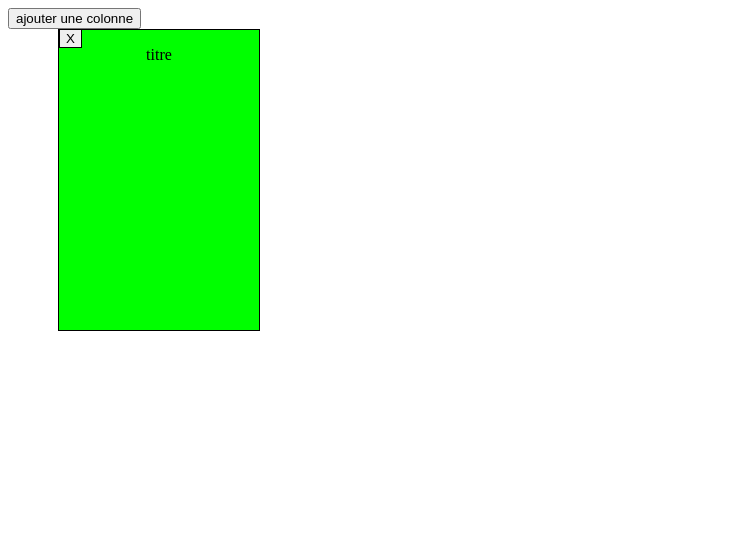
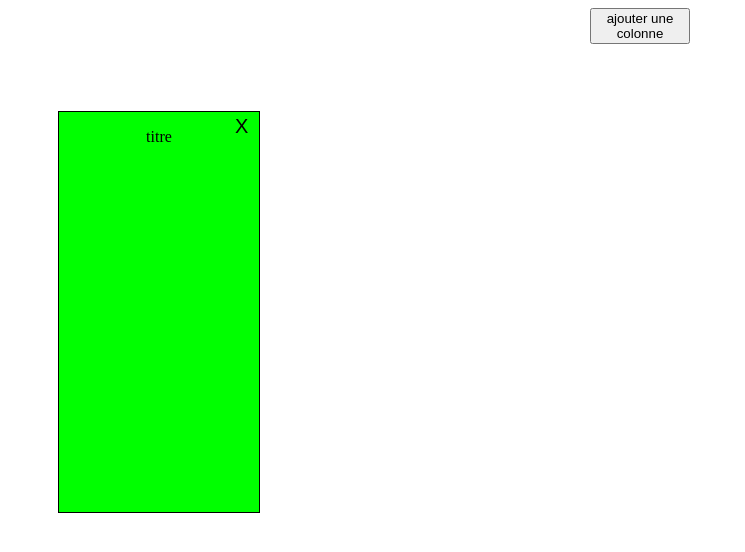
Before and after one commit to Pakopac/My-todo-list, a plain HTML site: page index.html in a window 1280 px wide. Both pictures are taken after a click on the button "ajouter une colonne". Shown: the whole page, without its empty margins (0-745 px from the left). Drawn offline with Linux system fonts and the light colour scheme.

Commit message:
No back at line

```diff
--- a/index.html
+++ b/index.html
@@ -1,14 +1,14 @@
 <!DOCTYPE html>
 <html lang="en">
-    <head>
-        <meta charset="UTF-8">
+             <meta charset="UTF-8">
         <title>Title</title>
         <link rel="stylesheet" href="styles.css" type="text/css">
         <script src="script.js"></script>
     </head>
     <body>
-    <button id="add">ajouter une colonne</button>
-    <br>
-    <div id="columns"></div>
+        <button id="add">ajouter une colonne</button>
+        <br>
+            <div id="columns">
+            </div>
     </body>
 </html>
--- a/script.js
+++ b/script.js
@@ -20,9 +20,9 @@ window.onload = function(){
         var task = document.querySelectorAll('.column');
         var button = document.querySelectorAll('.delete');
         for (var i = 0; i < task.length; i++) {
-             button[i].addEventListener('click', remove, false);
+            button[i].addEventListener('click', remove, false);
         }
 
-	};
+    };
 
 };
--- a/styles.css
+++ b/styles.css
@@ -1,19 +1,31 @@
+#add{
+    display: block;
+    margin-left: auto;
+    margin-right: auto;
+    width: 100px;
+}
+#columns{
+    display: flex;
+    flex-direction: row;
+    align-items: center;
+    height: 500px;
+}
 .column{
-    float: left;
-    width: 200px;
-    height: 300px;
+    align-self: center;
+    min-width: 200px;
+    min-height: 400px;
     border: 1px solid black;
     margin-left: 50px;
-    margin-bottom: 50px;
     background-color: #00ff00;
 }
 
 .delete {
-	border: solid black 1px;
-	position: relative;
-	top: -51px;
+    font-size: 20px;
+    background-color: #00ff00;
+	border: 0px;
+    position: relative;
+    top: -48px;
+    margin-left: 170px;
 }
-
 p {
-	text-align: center;
-}
+    text-align: center;
```
Also changed, not shown: my_todo_list.html (deleted, +0 -31 lines).
